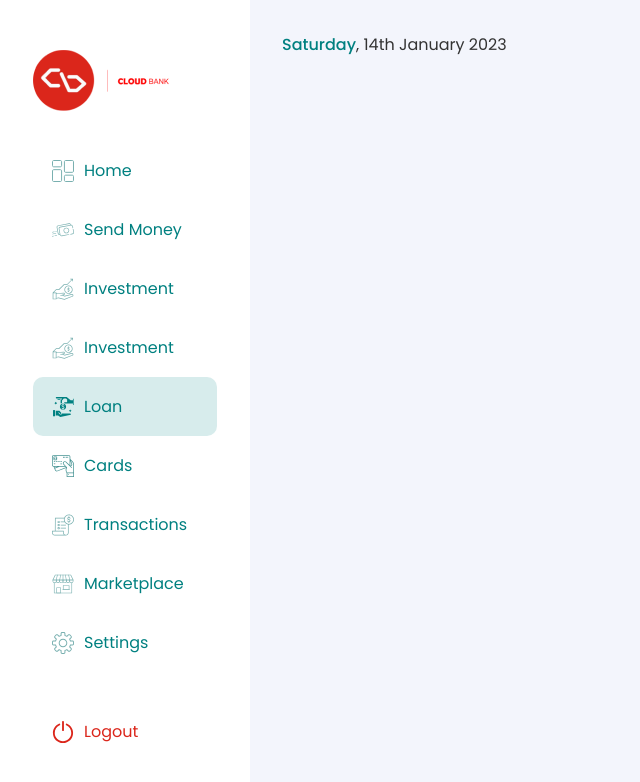
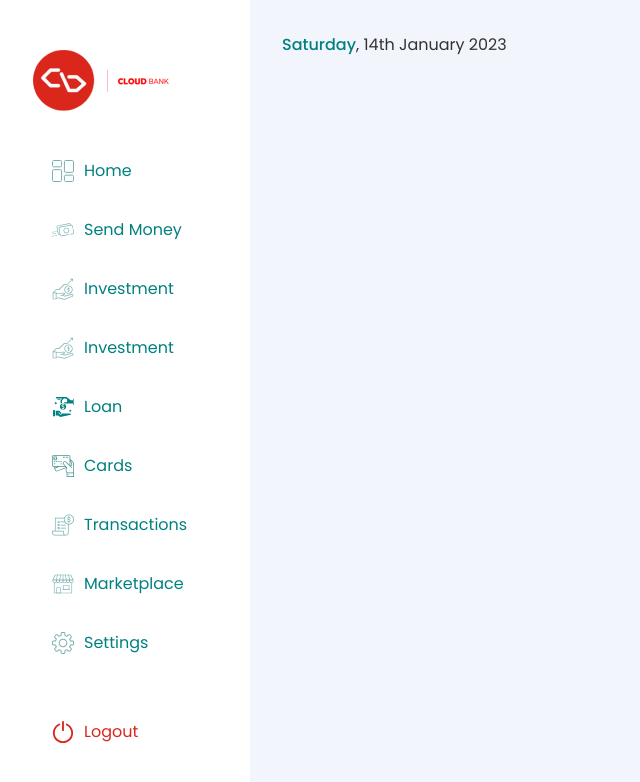
Before and after one commit to Devdre1909/cloudbank-test, a React (Vite) app: page /dashboard in a window 1280 px wide. Shown: the top 782 px of the page, without its empty margins (0-640 px from the left). Built offline with nearby package versions, Linux system fonts and the light colour scheme.

Commit message:
fix set update issue

```diff
--- a/src/components/Dashboard/Sidebar/Sidebar.jsx
+++ b/src/components/Dashboard/Sidebar/Sidebar.jsx
@@ -11,9 +11,12 @@ import TransactionLogo from "../../../assets/icons/transaction.svg";
 import MarketplaceLogo from "../../../assets/icons/marketplace.svg";
 import SettingsLogo from "../../../assets/icons/settings.svg";
 import LogoutLogo from "../../../assets/icons/turn-off.svg";
-import { Link } from "react-router-dom";
+import { Link, useLocation } from "react-router-dom";
 
 const Sidebar = () => {
+  const location = useLocation();
+  const isActiveRoute = (path) => location.pathname === path;
+
   return (
     <div className="sidebar__wrapper">
       <div className="sidebar__content">
@@ -22,7 +25,12 @@ const Sidebar = () => {
         </div>
         <div className="sidebar__nav">
           <ul className="sidebar__links">
-            <Link to="/dashboard/home" className="sidebar__link">
+            <Link
+              to="/dashboard/home"
+              className={`sidebar__link ${
+                isActiveRoute("/dashboard/home") && "sidebar__link--active"
+              }`}
+            >
               <img src={DashboardLogo} alt="Dashboard" />
               <span>Home</span>
             </Link>
@@ -38,7 +46,12 @@ const Sidebar = () => {
               <img src={InvestmentLogo} alt="Investment" />
               <span>Investment</span>
             </li>
-            <Link to="/dashboard/loan" className="sidebar__link sidebar__link--active">
+            <Link
+              to="/dashboard/loan"
+              className={`sidebar__link ${
+                isActiveRoute("/dashboard/loan") && "sidebar__link--active"
+              }`}
+            >
               <img src={LoanLogo} alt="Loan" />
               <span>Loan</span>
             </Link>
--- a/src/layout/dashboard.jsx
+++ b/src/layout/dashboard.jsx
@@ -67,7 +67,9 @@ const Dashboard = () => {
         <div className="dashboard-container__main">
           <div className="dashboard-container__main-content">
             <DashboardHeader />
-            <Outlet />
+            <div>
+              <Outlet />
+            </div>
           </div>
         </div>
       </div>
--- a/src/pages/dashboard/home.jsx
+++ b/src/pages/dashboard/home.jsx
@@ -1,9 +1,11 @@
-import React from "react";
+import React, { useEffect } from "react";
 import useDashboard from "../../providers/dashboard";
 
 const HomeDashboard = () => {
   const { setPageTitle } = useDashboard();
-  setPageTitle("Home");
+  useEffect(() => {
+    setPageTitle("Home");
+  }, []);
 
   return <div>HomeDashboard</div>;
 };
--- a/src/pages/dashboard/loan.jsx
+++ b/src/pages/dashboard/loan.jsx
@@ -1,4 +1,4 @@
-import React from "react";
+import React, { useEffect } from "react";
 import Card from "../../components/Card/card";
 
 import OneMonthImage from "../../assets/dashboard/one-month.png";
@@ -13,7 +13,9 @@ import useDashboard from "../../providers/dashboard";
 
 const LoanDashboard = () => {
   const { setPageTitle } = useDashboard();
-  setPageTitle("Loan");
+  useEffect(()=>{
+    setPageTitle("Loans")
+  }, [])
 
   return (
     <div className="dashboard-home">
--- a/src/providers/dashboard.jsx
+++ b/src/providers/dashboard.jsx
@@ -8,7 +8,9 @@ const DashboardContext = createContext({
 export const DashboardProvider = ({ children }) => {
   const [pageTitle, setPageTitle] = useState("");
 
-  const value = { pageTitle, setPageTitle };
+  const updatePageTitle = (name) => setPageTitle(name);
+
+  const value = { pageTitle, setPageTitle: updatePageTitle };
 
   return (
     <DashboardContext.Provider value={value}>
```
